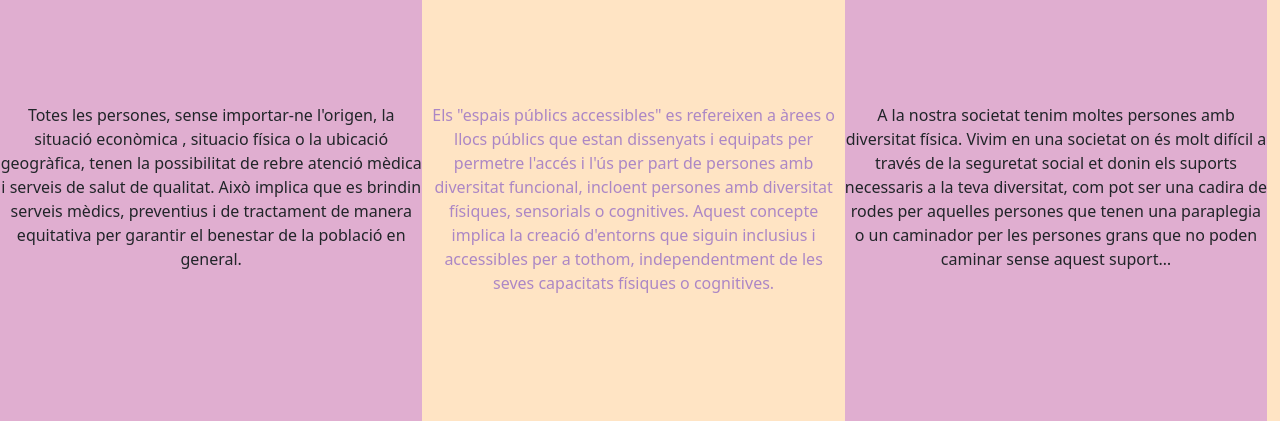
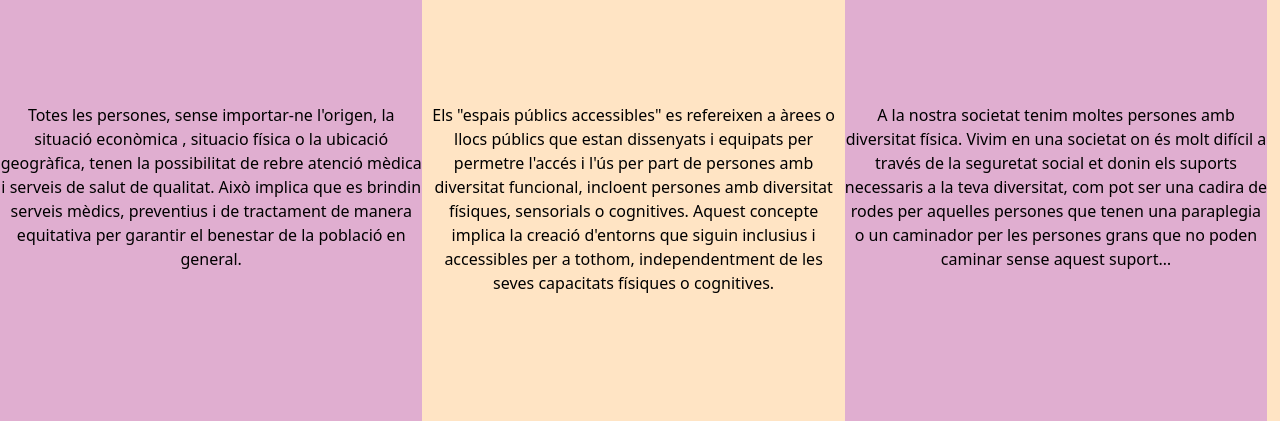
Before and after one commit to PauFSLolol/diversitat, a plain HTML site: page index.html in a window 1280 px wide. Shown: the part 379-800 px from the top of the page. Drawn offline with nearby package versions, Linux system fonts and the light colour scheme; a script that the page names is missing; a web font is replaced by a local one.

Commit message:
Update estil.css

```diff
--- a/estil.css
+++ b/estil.css
@@ -53,6 +53,9 @@ body{
 	padding-bottom: 30px;
 }
 
+.necessitats p{
+	color: black;
+}
 
 
 
```
